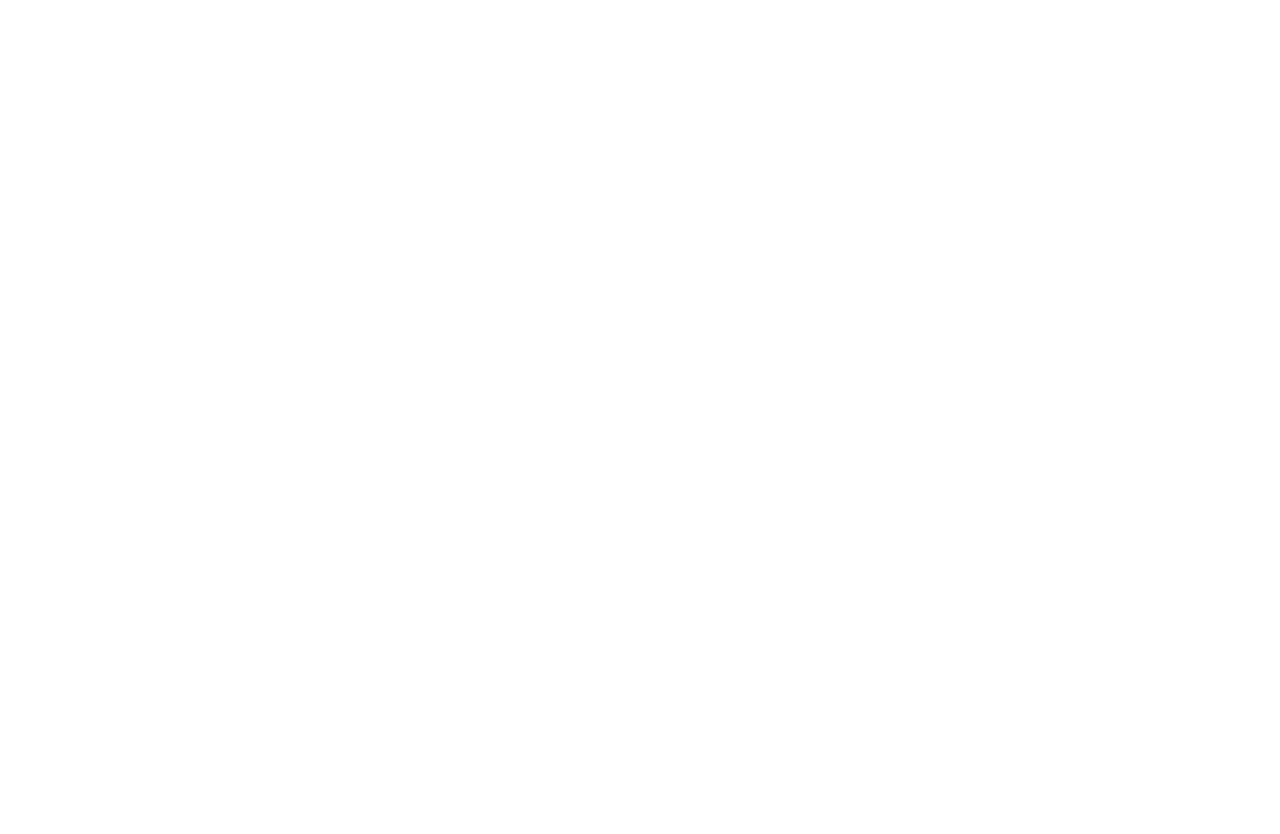
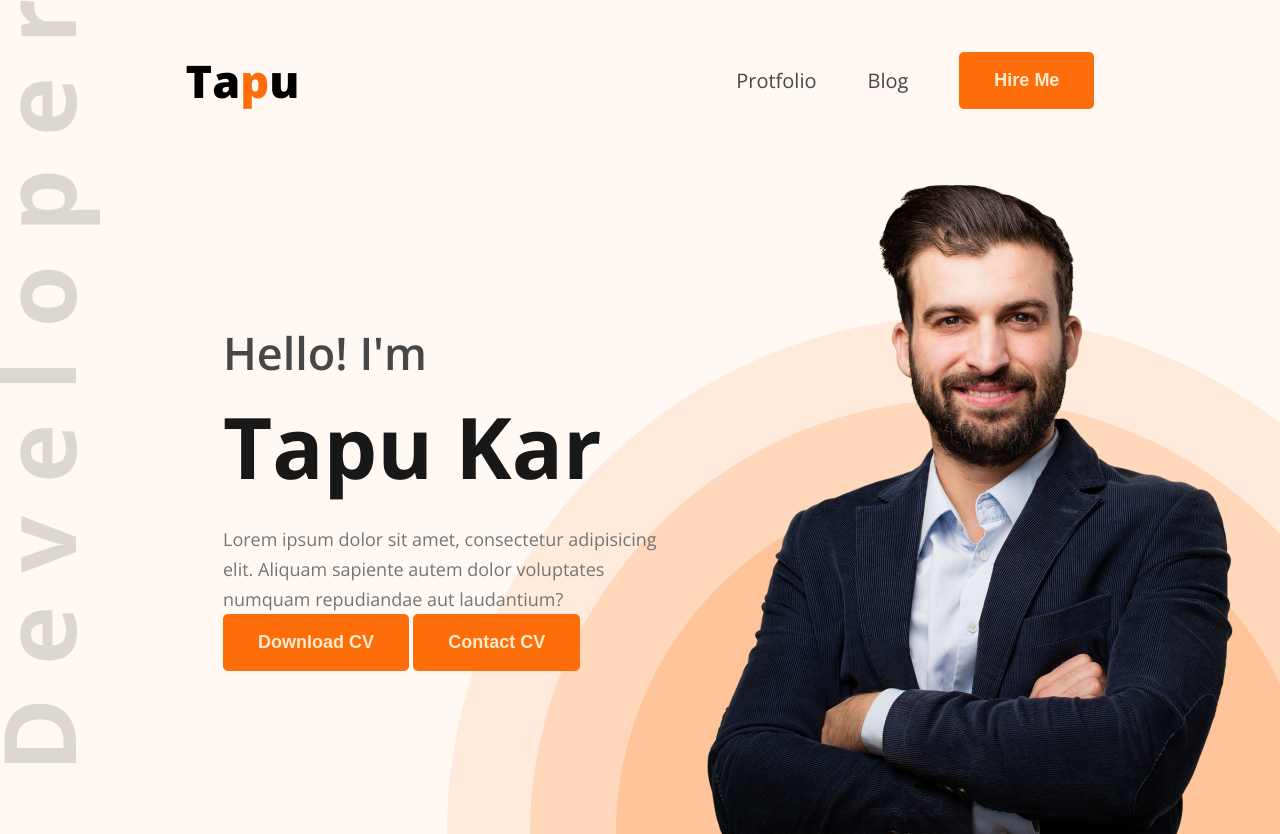
Before and after one commit to willamcast81-dotcom/hero-dev-protfolio-code, a plain HTML site: page index.html in a window 1280 px wide. Before the commit the page ends 800 px from the top, so only its background shows below. Drawn offline with nearby package versions, Linux system fonts and the light colour scheme.

Commit message:
header designed accroding to figma

```diff
--- a/index.html
+++ b/index.html
@@ -4,8 +4,43 @@
     <meta charset="UTF-8">
     <meta name="viewport" content="width=device-width, initial-scale=1.0">
     <title>Tapu Kar protfolio</title>
+    <link rel="preconnect" href="https://fonts.googleapis.com">
+<link rel="preconnect" href="https://fonts.gstatic.com" crossorigin>
+<link href="https://fonts.googleapis.com/css2?family=Open+Sans:ital,wght@0,300..800;1,300..800&display=swap" rel="stylesheet">
+<link rel="stylesheet" href="styles/protfolio.css">
+<link rel="stylesheet" href="styles/protfolio.css">
 </head>
-<body>
+<body class="font-open-sans">
 
+    <header>
+
+        <nav>
+            <div class="logo">
+                <h2>Ta<span class="color-orange">p</span>u</h2>
+            </div>
+            <ul class="menu">
+                <li><a href="">Protfolio</a></li>
+                <li><a href="">Blog</a></li>
+                <li><button class="btn">Hire Me</button></li>
+
+            </ul>
+        </nav>
+
+        <section id="banner">
+            <div class="banner-content">
+                <h2>Hello! I'm</h2>
+                <h1>Tapu Kar</h1>
+                <p>Lorem ipsum dolor sit amet, consectetur adipisicing elit. Aliquam sapiente autem dolor voluptates numquam repudiandae aut laudantium?</p>
+                <div>
+                    <button class="btn">Download CV</button>
+                    <button class="btn">Contact CV</button>
+                </div>
+            </div>
+            <div class="banner-image">
+                <img src="images/hardy.png">
+            </div>
+            <div class="banner-content"></div>
+        </section>
+    </header>
 </body>
 </html>
--- /dev/null
+++ b/styles/protfolio.css
@@ -0,0 +1,95 @@
+*{
+    margin: 0;
+    padding: 0;
+    box-sizing:border-box
+}
+/*shared style*/
+.font-open-sans {
+  font-family: "Open Sans", sans-serif;
+  font-optical-sizing: auto;
+
+}
+.logo h2 {
+    font-size: 45px;
+    font-weight: 900;
+
+}
+.color-orange{
+    color: #fd6E0A
+}
+.btn{
+    background-color: #fd6E0A;
+    border: none;
+    padding: 18px 35px;
+    font-size:large;
+    border-radius: 5px;
+    font-weight: bold;
+    color: blanchedalmond;
+    cursor: pointer;
+
+
+}
+
+/*main style*/
+header{
+    background-color: #e6b592;
+    background: url("../images/developer.png") , url("../images/header_bg.png") ,#fff8f3;
+    background-position: top left, bottom right;
+    background-repeat: no-repeat;
+    padding-top: 50px;
+}
+
+nav{
+    width: 71%;
+    max-width: 1140;
+    /*border: 1px solid red;*/
+    margin: 0px auto;
+    display: flex;
+    justify-content: space-between;
+    align-items: center;
+}
+nav .menu {
+    display: flex;
+    list-style-type: none;
+    gap: 51px;
+    align-items: center;
+
+}
+
+nav .menu a {
+    font-size: 20px;
+    color:#474747;
+    text-decoration: none;
+}
+#banner{
+    /*border: 1px solid rgb(228, 7, 7);*/
+    margin: 47px 38px 0 223px;
+    display: flex;
+    justify-content: space-between;
+    align-items: center;
+}
+#banner .banner-content{
+    max-width: 585px;
+}
+#banner .banner-content h2{
+font-size: 45px;
+font-weight: 600;
+color:#474747;
+margin-bottom: 5px;
+
+}
+#banner .banner-content h1{
+    font-size: 85px;
+    font-weight: blod;
+    color: #181818;
+    margin-bottom: 20px;
+}
+#banner .banner-content p{
+    font-size: 18px;
+    color:#757575;
+    line-height: 30px;
+}
+#banner .banner-image img{
+    max-width: 585px;
+    vertical-align: middle;
+}
```
